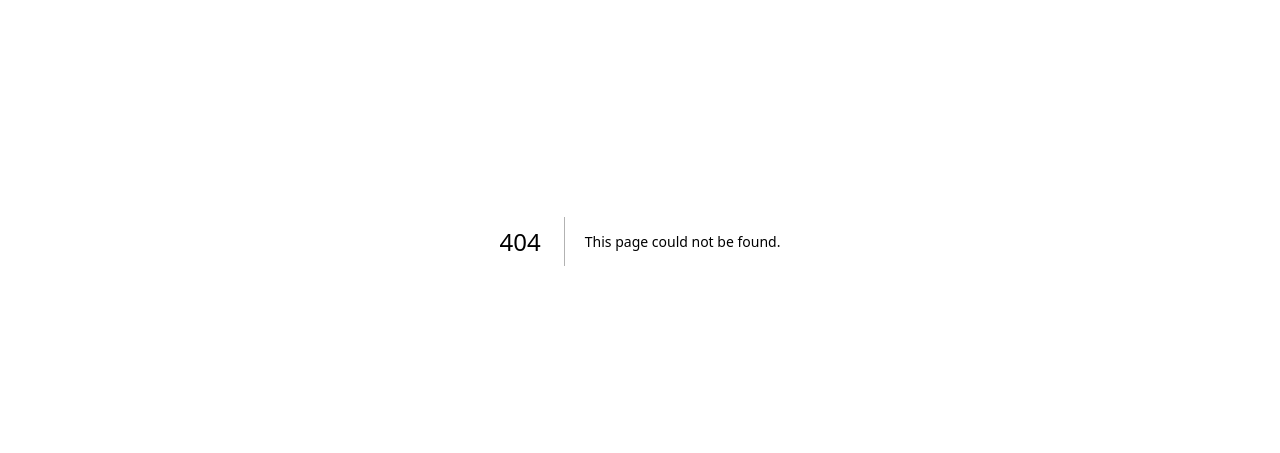
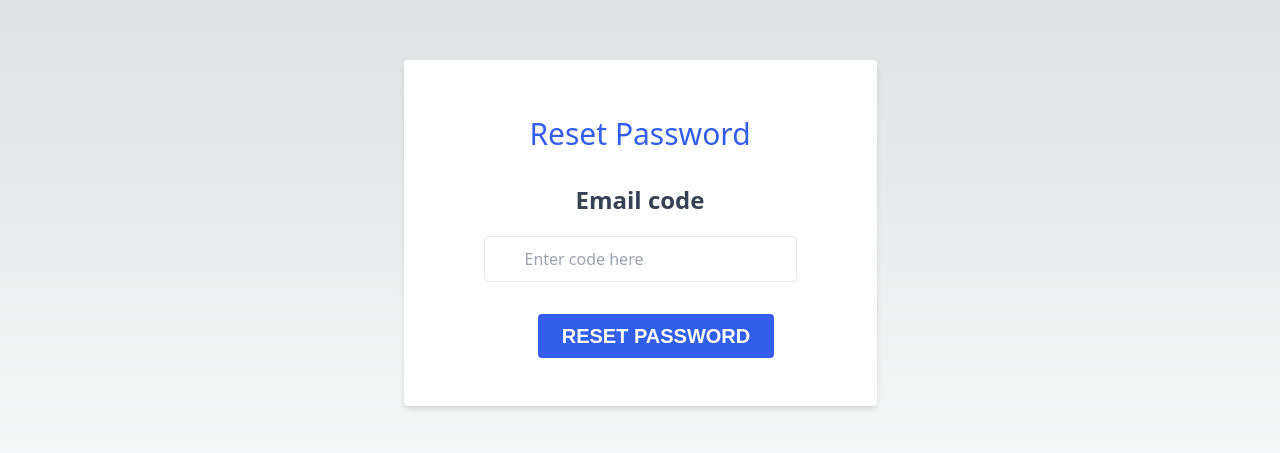
Before and after one commit to Naggayi-Daphne-Pearl/zofi_cash, a Next.js app: page /auth/resetpassword in a window 1280 px wide. Before the commit this address had no page. Shown: the part 159-612 px from the top of the page. Built offline with nearby package versions, Linux system fonts and the light colour scheme.

Commit message:
Routes for reset password and forget password

```diff
--- a/components/ForgotPassword.js
+++ b/components/ForgotPassword.js
@@ -52,6 +52,7 @@ const ForgotPassword = () => {
                   type="email"
                   id="email"
                   name="email"
+                  placeholder="Enter your email"
                   className={
                     errors.email && touched.email
                       ? "border-red-500 appearance-none border rounded w-full py-3 px-10 text-gray-700 leading-tight focus:outline-none focus:shadow-outline"
@@ -66,9 +67,11 @@ const ForgotPassword = () => {
               </div>
               {error && <div>{error}</div>}
               <div className="flex items-center justify-center ">
-                <Button type="submit" onSubmit={handleSubmit}>
-                  Reset Password
-                </Button>
+                <a href="/auth/resetpassword">
+                  <Button type="submit" onSubmit={handleSubmit}>
+                    Reset Password
+                  </Button>
+                </a>
               </div>
             </Form>
           )}
--- a/components/ResetPasswordForm.js
+++ b/components/ResetPasswordForm.js
@@ -45,67 +45,21 @@ const ForgotPassword = () => {
                 htmlFor="text"
                 className="block text-gray-700 font-bold mb-2 text-2xl justify-center flex pb-3"
               >
-                Email
+                Email code
               </label>
               <Field
-                type="text"
-                id="security_answer"
-                name="security_answer"
+                type="code"
+                id="code"
+                name="code"
+                placeholder="Enter code here"
                 className={
-                  errors.security_answer && touched.security_answer
+                  errors.code && touched.code
                     ? "border-red-500 appearance-none border rounded w-full py-3 px-10 text-gray-700 leading-tight focus:outline-none focus:shadow-outline"
                     : "appearance-none border rounded w-full py-3 px-10 text-gray-700 leading-tight focus:outline-none focus:shadow-outline"
                 }
               />
               <ErrorMessage
-                name="security_answer"
-                component="div"
-                className="text-red-500 text-xs italic"
-              />
-            </div>
-            <div className="mb-6">
-              <label
-                htmlFor="password"
-                className="block text-gray-700 font-bold mb-2 text-2xl justify-center flex pb-3"
-              >
-                New Password
-              </label>
-              <Field
-                type="password"
-                id="password"
-                name="password"
-                className={
-                  errors.password && touched.password
-                    ? "border-red-500 appearance-none border rounded w-full py-3 px-10 text-gray-700 leading-tight focus:outline-none focus:shadow-outline"
-                    : "appearance-none border rounded w-full py-3 px-10 text-gray-700 leading-tight focus:outline-none focus:shadow-outline"
-                }
-              />
-              <ErrorMessage
-                name="password"
-                component="div"
-                className="text-red-500 text-xs italic"
-              />
-            </div>
-
-            <div className="mb-6">
-              <label
-                htmlFor="password"
-                className="block text-gray-700 font-bold mb-2 text-2xl justify-center flex pb-3"
-              >
-                Confirm Password
-              </label>
-              <Field
-                type="password"
-                id="repeat_password"
-                name="repeat_password"
-                className={
-                  errors.repeat_password && touched.repeat_password
-                    ? "border-red-500 appearance-none border rounded w-full py-3 px-10 text-gray-700 leading-tight focus:outline-none focus:shadow-outline"
-                    : "appearance-none border rounded w-full py-3 px-10 text-gray-700 leading-tight focus:outline-none focus:shadow-outline"
-                }
-              />
-              <ErrorMessage
-                name="repeat_password"
+                name="code"
                 component="div"
                 className="text-red-500 text-xs italic"
               />
--- a/components/Schema.js
+++ b/components/Schema.js
@@ -20,6 +20,8 @@ const validationSchema = Yup.object({
   country_code: Yup.string(),
   role: Yup.string(),
   security_answer: Yup.string().required("Required"),
+  code: Yup.string().required("Required"),
+
 });
 
 export default validationSchema;
--- a/pages/auth/reset-password.js
+++ /dev/null
@@ -1,9 +0,0 @@
-import React from 'react'
-
-const resetPassword = () => {
-  return (
-    <div>reset-password</div>
-  )
-}
-
-export default resetPassword
--- /dev/null
+++ b/pages/auth/resetpassword.js
@@ -0,0 +1,12 @@
+import React from "react";
+import ResetPassword from '../../components/ResetPasswordForm';
+
+const resetpassword = () => {
+  return (
+    <div>
+      <ResetPassword />
+    </div>
+  );
+};
+
+export default resetpassword;
```
